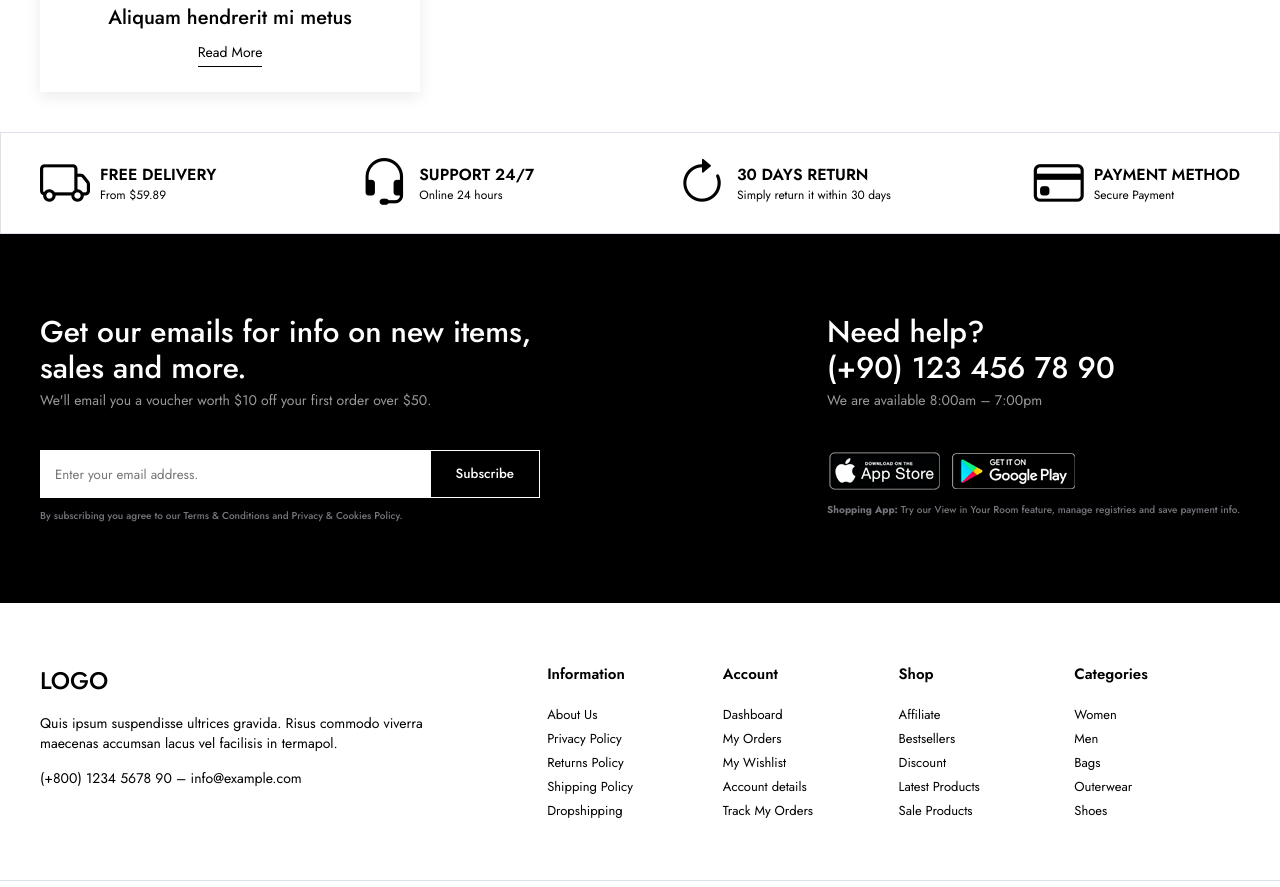
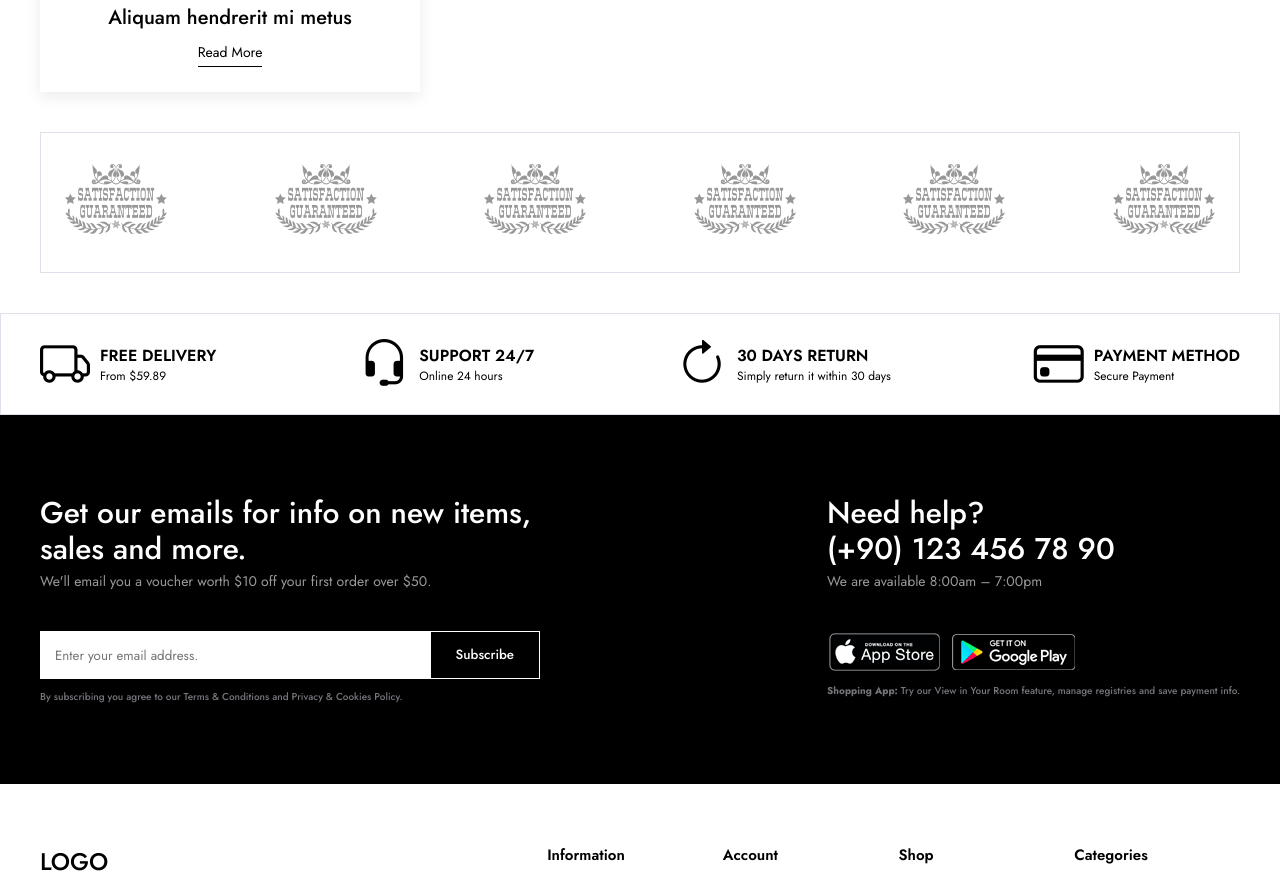
Before and after one commit to ayseeaydin/e-commerce, a React (Vite) app in the folder client/: page / in a window 1280 px wide. Shown: the part 3560-4447 px from the top of the page. Built offline with nearby package versions, Linux system fonts and the light colour scheme.

Commit message:
add Brands component with BrandItem and styling

```diff
--- a/client/src/App.jsx
+++ b/client/src/App.jsx
@@ -7,6 +7,7 @@
 import './App.css';
 import Campaigns from './components/Campaigns/Campaigns';
 import Blogs from './components/Blogs/Blogs';
+import Brands from './components/Brands/Brands';
 
 function App() {
   return (
@@ -18,6 +19,7 @@
       <Campaigns/>
       <Products />
       <Blogs />
+      <Brands />
       <Policy />
       <Footer />
     </div>
--- /dev/null
+++ b/client/src/components/Brands/BrandItem.css
@@ -0,0 +1,8 @@
+.brand-list .brand-item {
+  opacity: 0.4;
+  transition: 0.2s ease opacity;
+}
+
+.brand-list .brand-item:hover {
+  opacity: 1;
+}
--- /dev/null
+++ b/client/src/components/Brands/BrandItem.jsx
@@ -0,0 +1,13 @@
+import "./BrandItem.css";
+
+const BrandItem=()=>{
+    return(
+        <li class="brand-item">
+          <a href="#">
+            <img src="img/brands/brand1.png" alt=""/>
+          </a>
+        </li>
+    )
+}
+
+export default BrandItem;
--- /dev/null
+++ b/client/src/components/Brands/Brands.css
@@ -0,0 +1,11 @@
+.brands {
+  margin: 40px 0;
+}
+
+.brand-list {
+  display: flex;
+  justify-content: space-between;
+  flex-wrap: wrap;
+  border: 1px solid #dee0ea;
+  padding: 30px 5px;
+}
--- /dev/null
+++ b/client/src/components/Brands/Brands.jsx
@@ -0,0 +1,20 @@
+import BrandItem from "./BrandItem";
+import "./Brands.css";
+const Brands = () => {
+    return (
+        <section class="brands">
+            <div class="container">
+                <ul class="brand-list">
+                    <BrandItem/>
+                    <BrandItem/>
+                    <BrandItem/>
+                    <BrandItem/>
+                    <BrandItem/>
+                    <BrandItem/>
+                </ul>
+            </div>
+        </section>
+    )
+}
+
+export default Brands;
```
